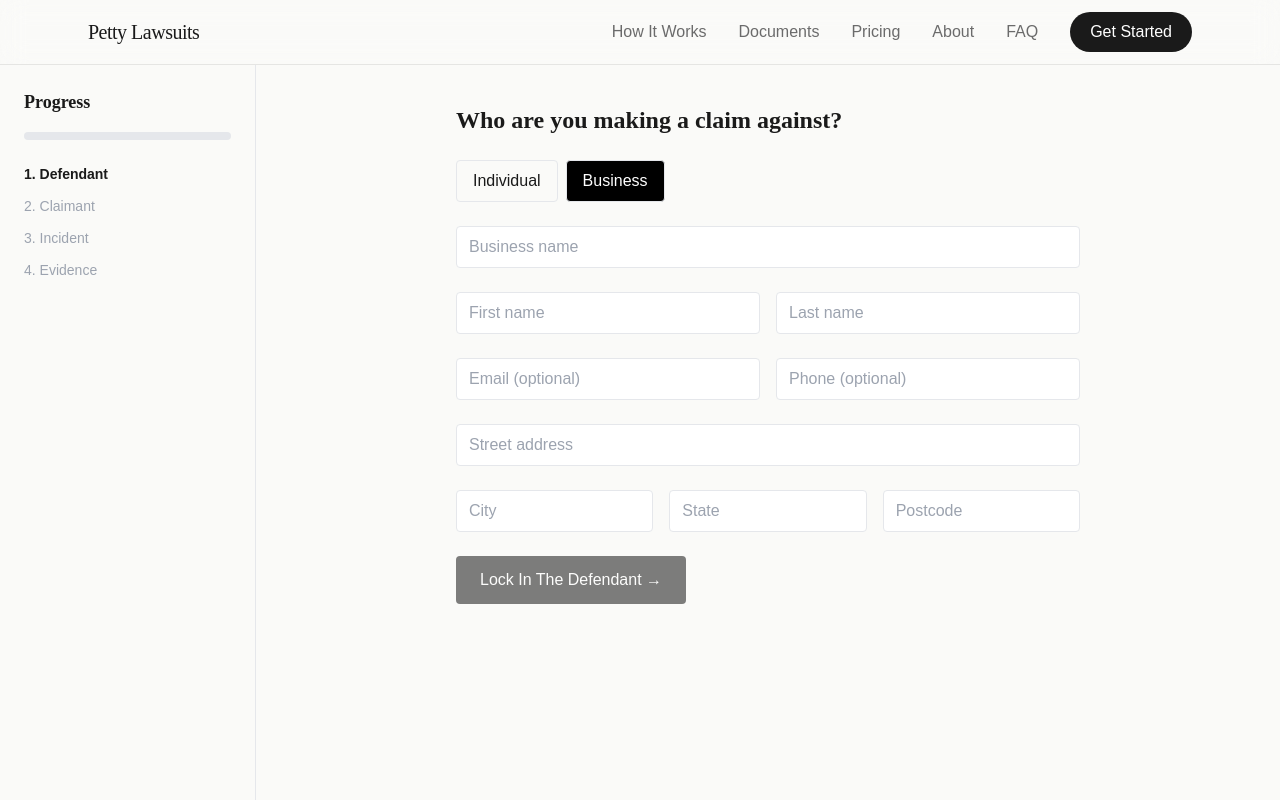
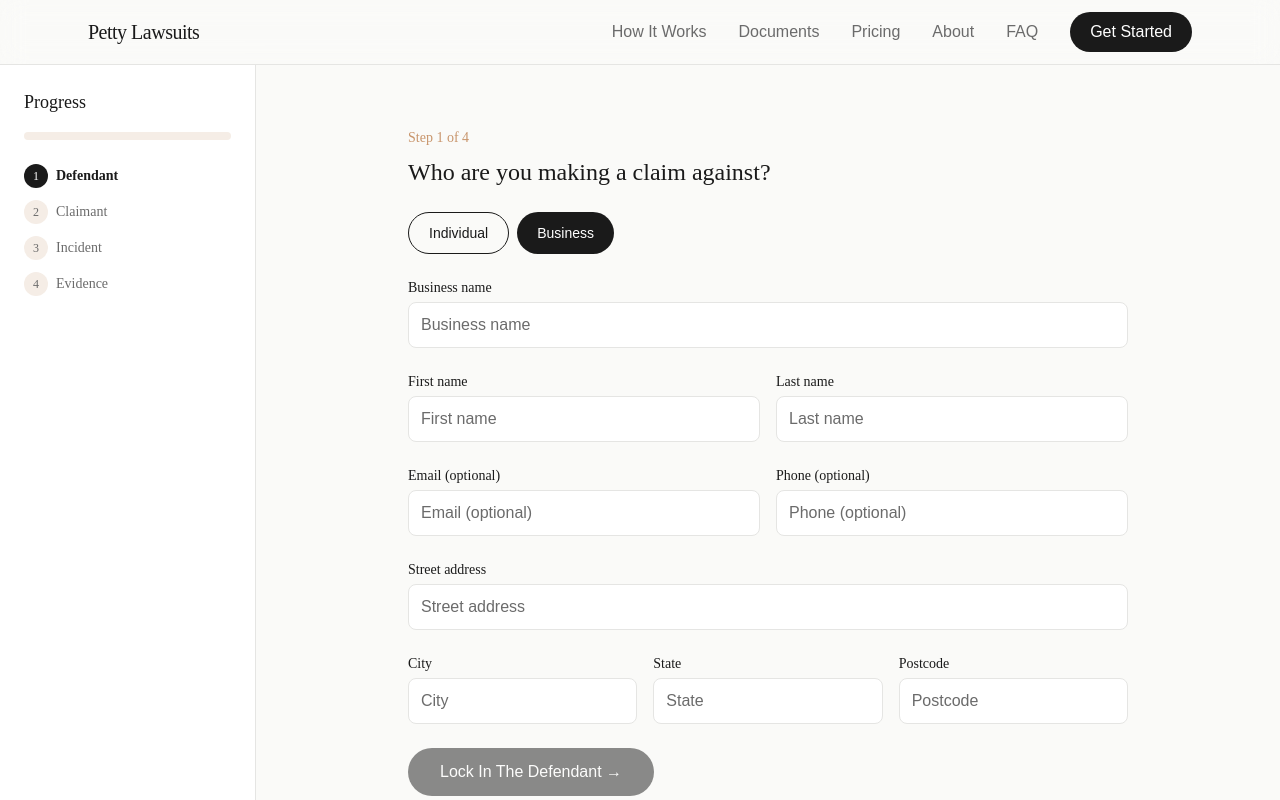
Before and after one commit to hdbwhitehead-stack/petty_Lawsuits, a Next.js app: page /wizard in a window 1280 px wide. Both pictures are taken after a click on the button "Business". Shown: the top 800 px of the page. Built offline with nearby package versions, Linux system fonts and the light colour scheme.

Commit message:
style: restyle wizard and steps to match design system, wire disputeType to CourtWidget

```diff
--- a/app/wizard/page.tsx
+++ b/app/wizard/page.tsx
@@ -59,9 +59,9 @@ export default function WizardPage() {
   }
 
   return (
-    <div className="flex min-h-screen">
+    <div className="flex min-h-screen bg-[var(--background)]">
       <ProgressSidebar currentStep={step} answers={answers} onStepClick={setStep} />
-      <main className="flex-1 max-w-2xl mx-auto p-6 py-10">
+      <main className="flex-1 max-w-3xl mx-auto px-6 py-10 md:py-16">
         {step === 0 && (
           <DefendantStep answers={answers} onUpdate={updateAnswers} onNext={() => setStep(1)} />
         )}
--- a/components/wizard/ClaimantStep.tsx
+++ b/components/wizard/ClaimantStep.tsx
@@ -8,6 +8,8 @@ type Props = {
   onBack?: () => void
 }
 
+const inputClasses = "w-full border border-[var(--border)] rounded-lg px-3 py-2.5 text-base bg-[var(--card)] text-[var(--foreground)] placeholder:text-[var(--muted)] focus:outline-none focus:ring-2 focus:ring-[var(--accent)] focus:border-transparent"
+
 export default function ClaimantStep({ answers, onUpdate, onNext, onBack }: Props) {
   const [type, setType] = useState(answers.claimant_type ?? 'individual')
 
@@ -17,14 +19,21 @@ export default function ClaimantStep({ answers, onUpdate, onNext, onBack }: Prop
 
   return (
     <div className="space-y-6">
-      <h2 className="text-2xl font-bold">Your details</h2>
+      <div>
+        <p className="text-sm font-medium text-[var(--accent)] mb-2 font-['DM_Sans']">Step 2 of 4</p>
+        <h2 className="text-2xl">Your details</h2>
+      </div>
 
       <div className="flex gap-2">
         {(['individual', 'business'] as const).map(t => (
           <button
             key={t}
             onClick={() => { setType(t); handleChange('claimant_type', t) }}
-            className={`px-4 py-2 rounded border ${type === t ? 'bg-black text-white' : ''}`}
+            className={`px-5 py-2.5 rounded-full text-sm font-medium transition-opacity ${
+              type === t
+                ? 'bg-[var(--foreground)] text-white'
+                : 'border border-[var(--foreground)] text-[var(--foreground)]'
+            } hover:opacity-90`}
           >
             {t === 'individual' ? 'Individual' : 'Business'}
           </button>
@@ -32,62 +41,89 @@ export default function ClaimantStep({ answers, onUpdate, onNext, onBack }: Prop
       </div>
 
       {type === 'business' && (
+        <div>
+          <label className="block text-sm font-medium text-[var(--foreground)] mb-1 font-['DM_Sans']">Business name</label>
           <input
             placeholder="Business name"
             value={answers.claimant_business_name ?? ''}
             onChange={e => handleChange('claimant_business_name', e.target.value)}
-          className="w-full border rounded px-3 py-2"
+            className={inputClasses}
           />
+        </div>
       )}
 
       <div className="grid grid-cols-2 gap-4">
+        <div>
+          <label className="block text-sm font-medium text-[var(--foreground)] mb-1 font-['DM_Sans']">First name</label>
           <input placeholder="First name" value={answers.claimant_first_name ?? ''}
             onChange={e => handleChange('claimant_first_name', e.target.value)}
-          className="w-full border rounded px-3 py-2" />
+            className={inputClasses} />
+        </div>
+        <div>
+          <label className="block text-sm font-medium text-[var(--foreground)] mb-1 font-['DM_Sans']">Last name</label>
           <input placeholder="Last name" value={answers.claimant_last_name ?? ''}
             onChange={e => handleChange('claimant_last_name', e.target.value)}
-          className="w-full border rounded px-3 py-2" />
+            className={inputClasses} />
+        </div>
       </div>
 
       <div className="grid grid-cols-2 gap-4">
+        <div>
+          <label className="block text-sm font-medium text-[var(--foreground)] mb-1 font-['DM_Sans']">Email</label>
           <input placeholder="Email" value={answers.claimant_email ?? ''}
             onChange={e => handleChange('claimant_email', e.target.value)}
-          className="w-full border rounded px-3 py-2" type="email" />
+            className={inputClasses} type="email" />
+        </div>
+        <div>
+          <label className="block text-sm font-medium text-[var(--foreground)] mb-1 font-['DM_Sans']">Phone</label>
           <input placeholder="Phone" value={answers.claimant_phone ?? ''}
             onChange={e => handleChange('claimant_phone', e.target.value)}
-          className="w-full border rounded px-3 py-2" type="tel" />
+            className={inputClasses} type="tel" />
+        </div>
       </div>
 
+      <div>
+        <label className="block text-sm font-medium text-[var(--foreground)] mb-1 font-['DM_Sans']">Street address</label>
         <input placeholder="Street address" value={answers.claimant_address ?? ''}
           onChange={e => handleChange('claimant_address', e.target.value)}
-        className="w-full border rounded px-3 py-2" />
+          className={inputClasses} />
+      </div>
 
       <div className="grid grid-cols-3 gap-4">
+        <div>
+          <label className="block text-sm font-medium text-[var(--foreground)] mb-1 font-['DM_Sans']">City</label>
           <input placeholder="City" value={answers.claimant_city ?? ''}
             onChange={e => handleChange('claimant_city', e.target.value)}
-          className="w-full border rounded px-3 py-2" />
+            className={inputClasses} />
+        </div>
+        <div>
+          <label className="block text-sm font-medium text-[var(--foreground)] mb-1 font-['DM_Sans']">State</label>
           <input placeholder="State" value={answers.claimant_state ?? ''}
             onChange={e => handleChange('claimant_state', e.target.value)}
-          className="w-full border rounded px-3 py-2" />
+            className={inputClasses} />
+        </div>
+        <div>
+          <label className="block text-sm font-medium text-[var(--foreground)] mb-1 font-['DM_Sans']">Postcode</label>
           <input placeholder="Postcode" value={answers.claimant_postcode ?? ''}
             onChange={e => handleChange('claimant_postcode', e.target.value)}
-          className="w-full border rounded px-3 py-2" />
+            className={inputClasses} />
+        </div>
       </div>
 
-      <p className="text-sm text-gray-400 italic">
+      <p className="text-sm text-[var(--muted)] italic font-['DM_Sans']">
         The petty is spreading in Sydney — demand sent
       </p>
 
       <div className="flex gap-3">
         {onBack && (
-          <button onClick={onBack} className="border rounded px-6 py-3">
+          <button onClick={onBack} className="border border-[var(--foreground)] text-[var(--foreground)] rounded-full px-8 py-3 text-base font-medium hover:opacity-90 transition-opacity">
             &larr; Back
           </button>
         )}
         <button
           onClick={onNext}
           disabled={!answers.claimant_first_name || !answers.claimant_last_name || !answers.claimant_email}
-          className="bg-black text-white rounded px-6 py-3 disabled:opacity-50"
+          className="bg-[var(--foreground)] text-white rounded-full px-8 py-3 text-base font-medium disabled:opacity-50 hover:opacity-90 transition-opacity"
         >
           Continue &rarr;
         </button>
--- a/components/wizard/DefendantStep.tsx
+++ b/components/wizard/DefendantStep.tsx
@@ -6,6 +6,8 @@ type Props = {
   onUpdate: (updates: Record<string, string>) => void
   onNext: () => void
 }
+
+const inputClasses = "w-full border border-[var(--border)] rounded-lg px-3 py-2.5 text-base bg-[var(--card)] text-[var(--foreground)] placeholder:text-[var(--muted)] focus:outline-none focus:ring-2 focus:ring-[var(--accent)] focus:border-transparent"
 
 export default function DefendantStep({ answers, onUpdate, onNext }: Props) {
   const [type, setType] = useState(answers.defendant_type ?? 'individual')
@@ -16,14 +18,21 @@ export default function DefendantStep({ answers, onUpdate, onNext }: Props) {
 
   return (
     <div className="space-y-6">
-      <h2 className="text-2xl font-bold">Who are you making a claim against?</h2>
+      <div>
+        <p className="text-sm font-medium text-[var(--accent)] mb-2 font-['DM_Sans']">Step 1 of 4</p>
+        <h2 className="text-2xl">Who are you making a claim against?</h2>
+      </div>
 
       <div className="flex gap-2">
         {(['individual', 'business'] as const).map(t => (
           <button
             key={t}
             onClick={() => { setType(t); handleChange('defendant_type', t) }}
-            className={`px-4 py-2 rounded border ${type === t ? 'bg-black text-white' : ''}`}
+            className={`px-5 py-2.5 rounded-full text-sm font-medium transition-opacity ${
+              type === t
+                ? 'bg-[var(--foreground)] text-white'
+                : 'border border-[var(--foreground)] text-[var(--foreground)]'
+            } hover:opacity-90`}
           >
             {t === 'individual' ? 'Individual' : 'Business'}
           </button>
@@ -31,52 +40,79 @@ export default function DefendantStep({ answers, onUpdate, onNext }: Props) {
       </div>
 
       {type === 'business' && (
+        <div>
+          <label className="block text-sm font-medium text-[var(--foreground)] mb-1 font-['DM_Sans']">Business name</label>
           <input
             placeholder="Business name"
             value={answers.defendant_business_name ?? ''}
             onChange={e => handleChange('defendant_business_name', e.target.value)}
-          className="w-full border rounded px-3 py-2"
+            className={inputClasses}
           />
+        </div>
       )}
 
       <div className="grid grid-cols-2 gap-4">
+        <div>
+          <label className="block text-sm font-medium text-[var(--foreground)] mb-1 font-['DM_Sans']">First name</label>
           <input placeholder="First name" value={answers.defendant_first_name ?? ''}
             onChange={e => handleChange('defendant_first_name', e.target.value)}
-          className="w-full border rounded px-3 py-2" />
+            className={inputClasses} />
+        </div>
+        <div>
+          <label className="block text-sm font-medium text-[var(--foreground)] mb-1 font-['DM_Sans']">Last name</label>
           <input placeholder="Last name" value={answers.defendant_last_name ?? ''}
             onChange={e => handleChange('defendant_last_name', e.target.value)}
-          className="w-full border rounded px-3 py-2" />
+            className={inputClasses} />
+        </div>
       </div>
 
       <div className="grid grid-cols-2 gap-4">
+        <div>
+          <label className="block text-sm font-medium text-[var(--foreground)] mb-1 font-['DM_Sans']">Email (optional)</label>
           <input placeholder="Email (optional)" value={answers.defendant_email ?? ''}
             onChange={e => handleChange('defendant_email', e.target.value)}
-          className="w-full border rounded px-3 py-2" type="email" />
+            className={inputClasses} type="email" />
+        </div>
+        <div>
+          <label className="block text-sm font-medium text-[var(--foreground)] mb-1 font-['DM_Sans']">Phone (optional)</label>
           <input placeholder="Phone (optional)" value={answers.defendant_phone ?? ''}
             onChange={e => handleChange('defendant_phone', e.target.value)}
-          className="w-full border rounded px-3 py-2" type="tel" />
+            className={inputClasses} type="tel" />
+        </div>
       </div>
 
+      <div>
+        <label className="block text-sm font-medium text-[var(--foreground)] mb-1 font-['DM_Sans']">Street address</label>
         <input placeholder="Street address" value={answers.defendant_address ?? ''}
           onChange={e => handleChange('defendant_address', e.target.value)}
-        className="w-full border rounded px-3 py-2" />
+          className={inputClasses} />
+      </div>
 
       <div className="grid grid-cols-3 gap-4">
+        <div>
+          <label className="block text-sm font-medium text-[var(--foreground)] mb-1 font-['DM_Sans']">City</label>
           <input placeholder="City" value={answers.defendant_city ?? ''}
             onChange={e => handleChange('defendant_city', e.target.value)}
-          className="w-full border rounded px-3 py-2" />
+            className={inputClasses} />
+        </div>
+        <div>
+          <label className="block text-sm font-medium text-[var(--foreground)] mb-1 font-['DM_Sans']">State</label>
           <input placeholder="State" value={answers.defendant_state ?? ''}
             onChange={e => handleChange('defendant_state', e.target.value)}
-          className="w-full border rounded px-3 py-2" />
+            className={inputClasses} />
+        </div>
+        <div>
+          <label className="block text-sm font-medium text-[var(--foreground)] mb-1 font-['DM_Sans']">Postcode</label>
           <input placeholder="Postcode" value={answers.defendant_postcode ?? ''}
             onChange={e => handleChange('defendant_postcode', e.target.value)}
-          className="w-full border rounded px-3 py-2" />
+            className={inputClasses} />
+        </div>
       </div>
 
       <button
         onClick={onNext}
         disabled={!answers.defendant_first_name || !answers.defendant_last_name}
-        className="bg-black text-white rounded px-6 py-3 disabled:opacity-50"
+        className="bg-[var(--foreground)] text-white rounded-full px-8 py-3 text-base font-medium disabled:opacity-50 hover:opacity-90 transition-opacity"
       >
         Lock In The Defendant &rarr;
       </button>
--- a/components/wizard/IncidentStep.tsx
+++ b/components/wizard/IncidentStep.tsx
@@ -10,6 +10,8 @@ type Props = {
   onBack?: () => void
 }
 
+const inputClasses = "w-full border border-[var(--border)] rounded-lg px-3 py-2.5 text-base bg-[var(--card)] text-[var(--foreground)] placeholder:text-[var(--muted)] focus:outline-none focus:ring-2 focus:ring-[var(--accent)] focus:border-transparent"
+
 export default function IncidentStep({ answers, onUpdate, onNext, onBack }: Props) {
   function handleChange(key: string, value: string) {
     onUpdate({ [key]: value })
@@ -19,16 +21,19 @@ export default function IncidentStep({ answers, onUpdate, onNext, onBack }: Prop
 
   return (
     <div className="space-y-6">
-      <h2 className="text-2xl font-bold">What happened?</h2>
+      <div>
+        <p className="text-sm font-medium text-[var(--accent)] mb-2 font-['DM_Sans']">Step 3 of 4</p>
+        <h2 className="text-2xl">What happened?</h2>
+      </div>
 
       <div>
-        <label className="block text-sm font-medium mb-1">Describe the incident</label>
+        <label className="block text-sm font-medium text-[var(--foreground)] mb-1 font-['DM_Sans']">Describe the incident</label>
         <textarea
-          placeholder="Describe the incident…"
+          placeholder="Describe the incident..."
           value={answers.description ?? ''}
           onChange={e => handleChange('description', e.target.value)}
           rows={5}
-          className="w-full border rounded px-3 py-2"
+          className={inputClasses}
         />
         <NarrativeEnhancer
           description={answers.description ?? ''}
@@ -37,11 +42,11 @@ export default function IncidentStep({ answers, onUpdate, onNext, onBack }: Prop
       </div>
 
       <div>
-        <label className="block text-sm font-medium mb-1">What type of claim is this?</label>
+        <label className="block text-sm font-medium text-[var(--foreground)] mb-1 font-['DM_Sans']">What type of claim is this?</label>
         <select
           value={answers.claim_type ?? ''}
           onChange={e => handleChange('claim_type', e.target.value)}
-          className="w-full border rounded px-3 py-2"
+          className={inputClasses}
         >
           <option value="">Select a claim type</option>
           {TEMPLATES.map(t => (
@@ -52,42 +57,42 @@ export default function IncidentStep({ answers, onUpdate, onNext, onBack }: Prop
 
       <div className="grid grid-cols-2 gap-4">
         <div>
-          <label className="block text-sm font-medium mb-1">When did this happen?</label>
+          <label className="block text-sm font-medium text-[var(--foreground)] mb-1 font-['DM_Sans']">When did this happen?</label>
           <input type="date" value={answers.incident_date ?? ''}
             onChange={e => handleChange('incident_date', e.target.value)}
-            className="w-full border rounded px-3 py-2" />
+            className={inputClasses} />
         </div>
         <div>
-          <label className="block text-sm font-medium mb-1">Where did this happen? (City, State)</label>
+          <label className="block text-sm font-medium text-[var(--foreground)] mb-1 font-['DM_Sans']">Where did this happen? (City, State)</label>
           <input placeholder="e.g. Sydney, NSW" value={answers.location ?? ''}
             onChange={e => handleChange('location', e.target.value)}
-            className="w-full border rounded px-3 py-2" />
+            className={inputClasses} />
         </div>
       </div>
 
       <div>
-        <label className="block text-sm font-medium mb-1">How much are you claiming? (AUD)</label>
+        <label className="block text-sm font-medium text-[var(--foreground)] mb-1 font-['DM_Sans']">How much are you claiming? (AUD)</label>
         <input placeholder="e.g. 5000" value={answers.amount ?? ''}
           onChange={e => handleChange('amount', e.target.value)}
-          className="w-full border rounded px-3 py-2" type="text" inputMode="decimal" />
+          className={inputClasses} type="text" inputMode="decimal" />
       </div>
 
-      <CourtWidget location={answers.location ?? ''} amount={answers.amount ?? ''} />
+      <CourtWidget location={answers.location ?? ''} amount={answers.amount ?? ''} disputeType={answers.claim_type} />
 
       {!hasRequired && (
-        <p className="text-sm text-red-500">Please complete all fields above to continue.</p>
+        <p className="text-sm text-red-500 font-['DM_Sans']">Please complete all fields above to continue.</p>
       )}
 
       <div className="flex gap-3">
         {onBack && (
-          <button onClick={onBack} className="border rounded px-6 py-3">
+          <button onClick={onBack} className="border border-[var(--foreground)] text-[var(--foreground)] rounded-full px-8 py-3 text-base font-medium hover:opacity-90 transition-opacity">
             &larr; Back
           </button>
         )}
         <button
           onClick={onNext}
           disabled={!hasRequired}
-          className="bg-black text-white rounded px-6 py-3 disabled:opacity-50"
+          className="bg-[var(--foreground)] text-white rounded-full px-8 py-3 text-base font-medium disabled:opacity-50 hover:opacity-90 transition-opacity"
         >
           Add Your Evidence &rarr;
         </button>
--- a/components/wizard/NarrativeEnhancer.tsx
+++ b/components/wizard/NarrativeEnhancer.tsx
@@ -47,11 +47,11 @@ export default function NarrativeEnhancer({ description, onEnhanced }: Props) {
   if (!enhanced && !loading) return null
 
   return (
-    <div className="border rounded p-4 bg-blue-50">
-      <p className="text-sm font-medium text-blue-800 mb-2">
+    <div className="border border-[var(--border)] rounded-lg p-4 bg-[var(--accent-light)] mt-3">
+      <p className="text-sm font-medium text-[var(--accent)] mb-2 font-['DM_Sans']">
         {loading ? 'Enhancing your description...' : 'Enhanced version:'}
       </p>
-      {enhanced && <p className="text-sm text-gray-700">{enhanced}</p>}
+      {enhanced && <p className="text-sm text-[var(--foreground)] font-['DM_Sans']">{enhanced}</p>}
     </div>
   )
 }
--- a/components/wizard/ProgressSidebar.tsx
+++ b/components/wizard/ProgressSidebar.tsx
@@ -12,11 +12,11 @@ export default function ProgressSidebar({ currentStep, answers, onStepClick }: P
   const percent = Math.round((currentStep / 4) * 100)
 
   return (
-    <aside className="w-64 border-r p-6 hidden md:block">
-      <h2 className="font-bold text-lg mb-4">Progress</h2>
-      <div className="w-full bg-gray-200 rounded-full h-2 mb-6">
+    <aside className="w-64 border-r border-[var(--border)] bg-[var(--card)] p-6 hidden md:block">
+      <h2 className="text-lg mb-4">Progress</h2>
+      <div className="w-full bg-[var(--accent-light)] rounded-full h-2 mb-6">
         <div
-          className="bg-black h-2 rounded-full transition-all"
+          className="bg-[var(--accent)] h-2 rounded-full transition-all"
           style={{ width: `${percent}%` }}
         />
       </div>
@@ -26,20 +26,29 @@ export default function ProgressSidebar({ currentStep, answers, onStepClick }: P
           <li
             key={step}
             onClick={() => i <= currentStep && onStepClick(i)}
-            className={`text-sm ${
+            className={`text-sm font-['DM_Sans'] flex items-center gap-2 ${
               i < currentStep
-                ? 'text-blue-600 cursor-pointer hover:underline'
+                ? 'text-[var(--accent)] cursor-pointer hover:underline'
                 : i === currentStep
-                ? 'font-bold'
-                : 'text-gray-400'
+                ? 'text-[var(--foreground)] font-semibold'
+                : 'text-[var(--muted)]'
             }`}
           >
-            {i + 1}. {step}
+            <span className={`inline-flex items-center justify-center w-6 h-6 rounded-full text-xs font-medium ${
+              i < currentStep
+                ? 'bg-[var(--accent)] text-white'
+                : i === currentStep
+                ? 'bg-[var(--foreground)] text-white'
+                : 'bg-[var(--accent-light)] text-[var(--muted)]'
+            }`}>
+              {i < currentStep ? '\u2713' : i + 1}
+            </span>
+            {step}
           </li>
         ))}
       </ol>
 
-      <div className="mt-8 space-y-2 text-sm text-gray-600">
+      <div className="mt-8 space-y-2 text-sm text-[var(--muted)] font-['DM_Sans']">
         {answers.defendant_first_name && (
           <p>Defendant: {answers.defendant_first_name} {answers.defendant_last_name}</p>
         )}
```
Also changed, not shown: components/wizard/EvidenceStep.tsx (+24 -19 lines). Lines whose indentation alone changed are shown as unchanged.
